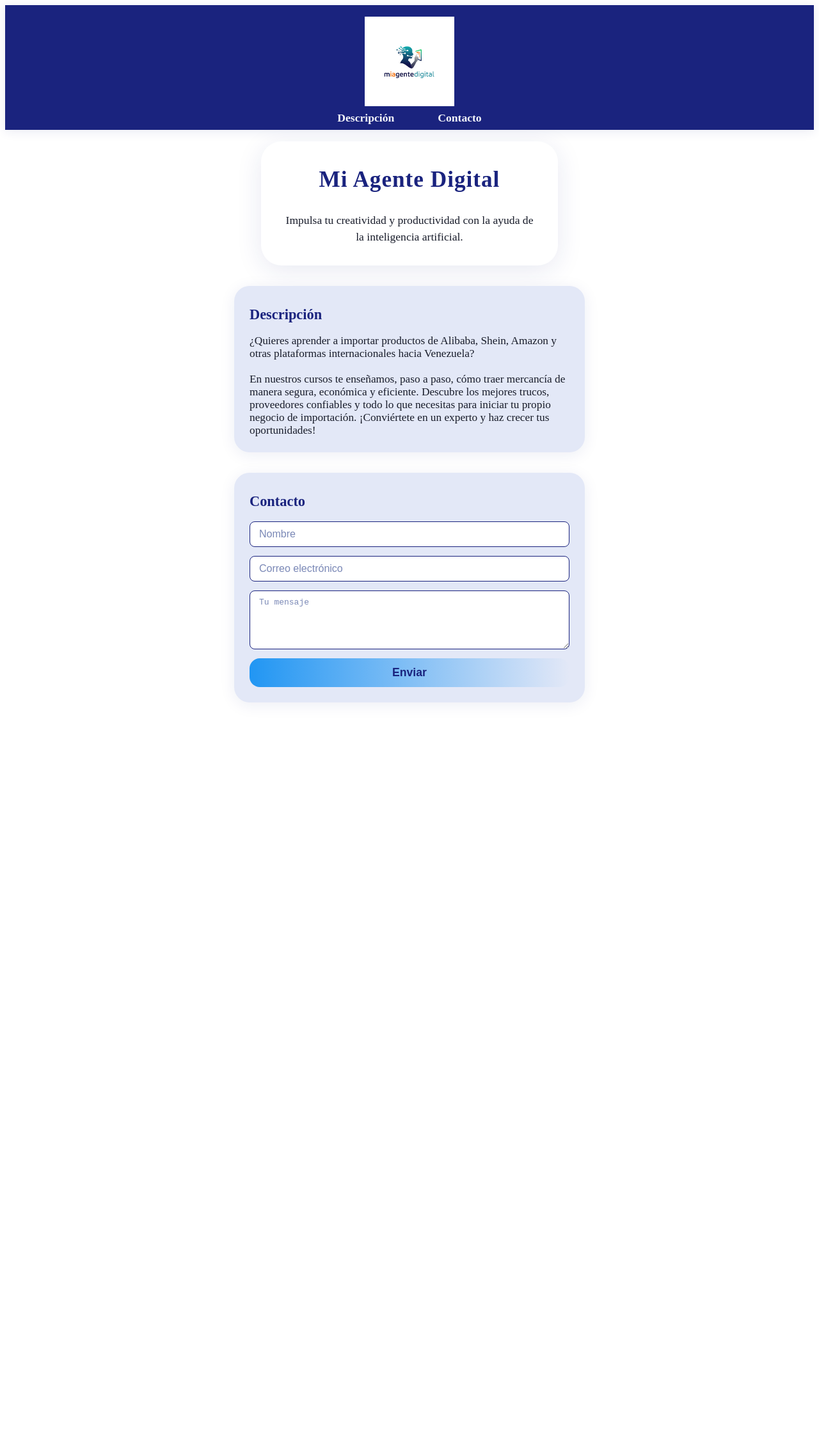
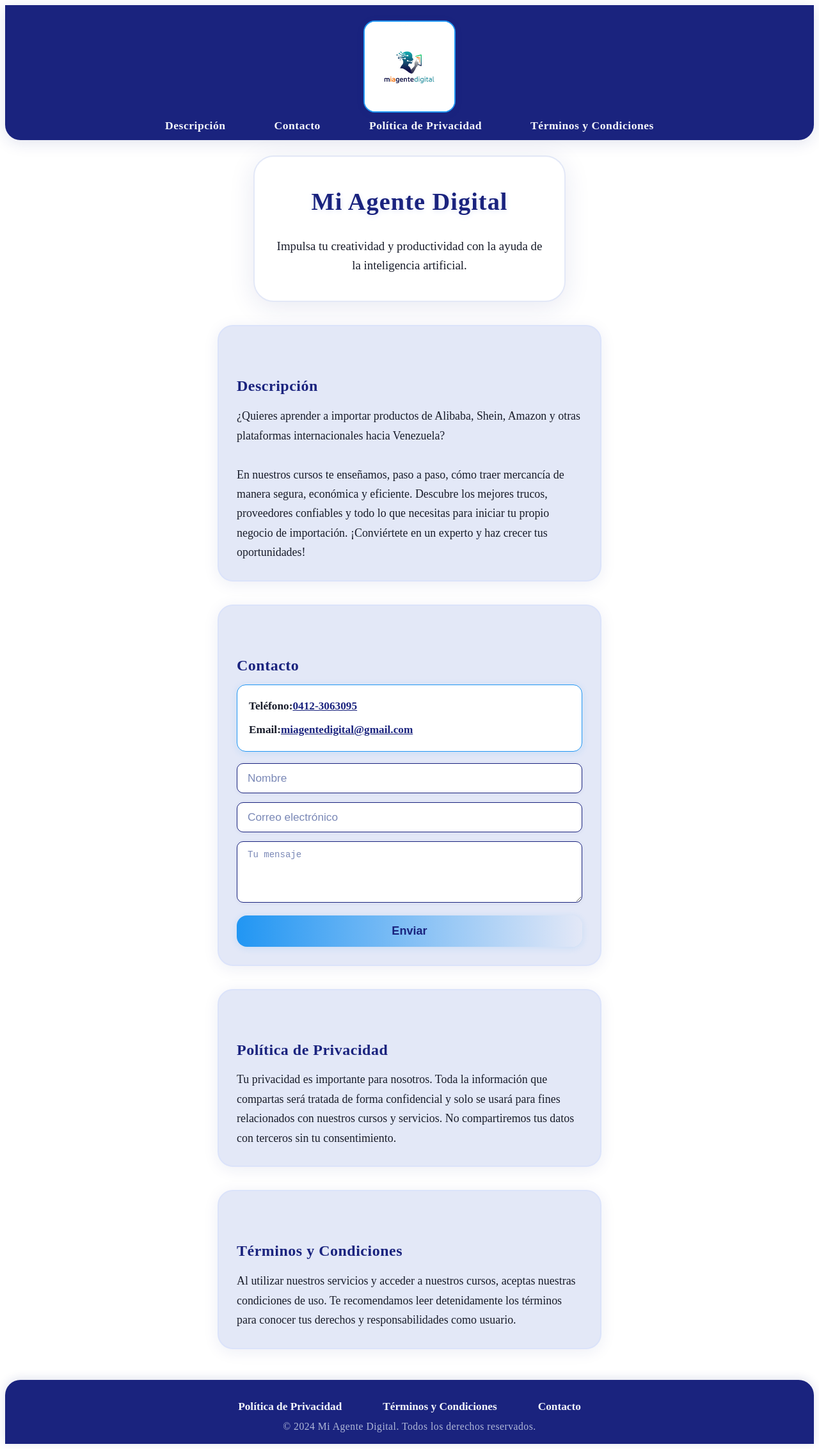
Before and after one commit to jorgrodri/pallets, an Angular app: page / in a window 1280 px wide. Shown: the whole page at 64% size. Before the commit the page ends 1130 px from the top, so only its background shows below. Built offline with nearby package versions, Linux system fonts and the light colour scheme.

Commit message:
arreglos

```diff
--- a/src/app/app.css
+++ b/src/app/app.css
@@ -5,22 +5,27 @@
   flex-direction: column;
   align-items: center;
   background: #1a237e;
-  box-shadow: 0 2px 16px rgba(26, 35, 126, 0.10);
-  padding: 18px 0 8px 0;
-  margin-bottom: 18px;
+  box-shadow: 0 4px 24px rgba(26, 35, 126, 0.13);
+  padding: 24px 0 12px 0;
+  margin-bottom: 24px;
   position: sticky;
   top: 0;
   z-index: 10;
+  border-bottom-left-radius: 24px;
+  border-bottom-right-radius: 24px;
+  transition: box-shadow 0.3s;
 }
 
 .navbar-logo {
   width: 140px;
   height: 140px;
   object-fit: contain;
-  margin-bottom: 8px;
+  margin-bottom: 10px;
   background: #fff;
   display: block;
-  /* Elimino border-radius y box-shadow para imagen cuadrada */
+  border-radius: 18px;
+  box-shadow: 0 2px 12px rgba(26, 35, 126, 0.10);
+  border: 2px solid #2196f3;
 }
 
 .navbar-links {
@@ -36,14 +41,16 @@
   color: #f4f6fb;
   font-weight: 600;
   font-size: 1.1em;
-  padding: 6px 18px;
-  border-radius: 16px;
-  transition: background 0.2s, color 0.2s;
+  padding: 8px 22px;
+  border-radius: 18px;
+  transition: background 0.2s, color 0.2s, box-shadow 0.2s;
+  letter-spacing: 0.5px;
 }
 
 .navbar-links a:hover {
   background: #2196f3;
-  color: #181c2a;
+  color: #fff;
+  box-shadow: 0 2px 12px #2196f3aa;
 }
 
 /* Hero y secciones */
@@ -51,51 +58,95 @@
   background: #fff;
   border-radius: 32px;
   box-shadow: 0 8px 40px rgba(26, 35, 126, 0.10);
-  padding: 40px 32px 32px 32px;
-  max-width: 400px;
+  padding: 48px 32px 40px 32px;
+  max-width: 420px;
   width: 100%;
   text-align: center;
   display: flex;
   flex-direction: column;
   align-items: center;
-  margin: 0 auto 32px auto;
+  margin: 0 auto 36px auto;
+  border: 2px solid #e3e8f7;
 }
 
 .hero-title {
-  font-size: 2.2em;
+  font-size: 2.4em;
   color: #1a237e;
-  margin: 0 0 12px 0;
-  font-weight: 700;
+  margin: 0 0 14px 0;
+  font-weight: 800;
   letter-spacing: 1px;
+  text-shadow: 0 2px 8px #e3e8f7;
 }
 
 .hero-subtitle {
-  font-size: 1.1em;
+  font-size: 1.18em;
   color: #181c2a;
   margin-bottom: 0;
-  line-height: 1.5;
+  line-height: 1.6;
+  font-weight: 500;
 }
 
 .section {
   background: #e3e8f7;
   border-radius: 24px;
   box-shadow: 0 4px 24px rgba(26, 35, 126, 0.08);
-  max-width: 500px;
-  margin: 0 auto 32px auto;
-  padding: 32px 24px 24px 24px;
+  max-width: 540px;
+  margin: 0 auto 36px auto;
+  padding: 80px 28px 28px 28px;
+  border: 2px solid #dbe3fa;
+  transition: box-shadow 0.3s, border 0.3s;
+  position: relative;
+}
+
+@media (max-width: 600px) {
+  html {
+    scroll-padding-top: 160px;
+  }
+  .section {
+    padding-top: 100px;
+  }
 }
 
 .section h2 {
   color: #1a237e;
   margin-top: 0;
-  margin-bottom: 12px;
-  font-size: 1.4em;
+  margin-bottom: 16px;
+  font-size: 1.5em;
+  font-weight: 700;
+  letter-spacing: 0.5px;
 }
 
 .section p {
   color: #181c2a;
+  font-size: 1.12em;
+  margin-bottom: 0;
+  line-height: 1.7;
+}
+
+.contact-info {
+  background: #fff;
+  border-radius: 14px;
+  box-shadow: 0 2px 12px #2196f322;
+  padding: 18px 18px 10px 18px;
+  margin-bottom: 18px;
+  border: 1.5px solid #2196f3;
+  text-align: left;
+}
+
+.contact-info p {
+  margin: 0 0 8px 0;
   font-size: 1.08em;
-  margin-bottom: 0;
+}
+
+.contact-info a {
+  color: #1a237e;
+  text-decoration: underline;
+  font-weight: 600;
+  transition: color 0.2s;
+}
+
+.contact-info a:hover {
+  color: #2196f3;
 }
 
 .contact-form {
@@ -107,13 +158,22 @@
 
 .contact-form input,
 .contact-form textarea {
-  padding: 10px 14px;
+  padding: 12px 16px;
   border: 1.5px solid #1a237e;
-  border-radius: 8px;
-  font-size: 1em;
+  border-radius: 10px;
+  font-size: 1.08em;
   background: #fff;
   color: #181c2a;
   resize: vertical;
+  box-shadow: 0 1px 6px #1a237e11;
+  transition: border 0.2s, box-shadow 0.2s;
+}
+
+.contact-form input:focus,
+.contact-form textarea:focus {
+  border: 1.5px solid #2196f3;
+  outline: none;
+  box-shadow: 0 2px 12px #2196f344;
 }
 
 .contact-form input::placeholder,
@@ -130,17 +190,62 @@
   background: linear-gradient(90deg, #2196f3 0%, #e3e8f7 100%);
   color: #1a237e;
   font-weight: bold;
-  padding: 12px 0;
+  padding: 14px 0;
   border-radius: 16px;
-  font-size: 1.1em;
+  font-size: 1.13em;
   border: none;
   cursor: pointer;
-  transition: background 0.2s, color 0.2s;
+  transition: background 0.2s, color 0.2s, box-shadow 0.2s;
+  box-shadow: 0 2px 12px #2196f322;
+  margin-top: 6px;
 }
 
 .contact-form button:hover {
   background: linear-gradient(90deg, #1a237e 0%, #2196f3 100%);
   color: #fff;
+  box-shadow: 0 4px 24px #1a237e33;
+}
+
+.footer {
+  background: #1a237e;
+  color: #f4f6fb;
+  padding: 32px 0 18px 0;
+  border-top-left-radius: 24px;
+  border-top-right-radius: 24px;
+  box-shadow: 0 -2px 16px #1a237e22;
+  margin-top: 48px;
+  text-align: center;
+}
+
+.footer-links {
+  display: flex;
+  justify-content: center;
+  gap: 32px;
+  list-style: none;
+  padding: 0;
+  margin: 0 0 12px 0;
+}
+
+.footer-links a {
+  color: #f4f6fb;
+  text-decoration: none;
+  font-weight: 600;
+  font-size: 1.08em;
+  padding: 6px 16px;
+  border-radius: 12px;
+  transition: background 0.2s, color 0.2s;
+}
+
+.footer-links a:hover {
+  background: #2196f3;
+  color: #fff;
+}
+
+.footer-copy {
+  font-size: 0.98em;
+  color: #b0b8d8;
+  margin: 0;
+  letter-spacing: 0.5px;
 }
 
 body {
@@ -152,3 +257,22 @@ body {
   color: #181c2a;
   display: block;
 }
+
+html {
+  scroll-behavior: smooth;
+  scroll-padding-top: 120px;
+}
+
+.anchor-offset {
+  display: block;
+  height: 120px;
+  margin-top: -120px;
+  visibility: hidden;
+}
+
+@media (max-width: 600px) {
+  .anchor-offset {
+    height: 160px;
+    margin-top: -160px;
+  }
+}
--- a/src/app/app.html
+++ b/src/app/app.html
@@ -3,19 +3,27 @@
   <ul class="navbar-links">
     <li><a href="#descripcion">Descripción</a></li>
     <li><a href="#contacto">Contacto</a></li>
+    <li><a href="#privacidad">Política de Privacidad</a></li>
+    <li><a href="#terminos">Términos y Condiciones</a></li>
   </ul>
 </nav>
 <main class="hero">
   <h1 class="hero-title">Mi Agente Digital</h1>
   <p class="hero-subtitle">Impulsa tu creatividad y productividad con la ayuda de la inteligencia artificial.</p>
 </main>
-<section id="descripcion" class="section">
+<div id="descripcion" class="anchor-offset"></div>
+<section class="section">
   <h2>Descripción</h2>
   <p>¿Quieres aprender a importar productos de Alibaba, Shein, Amazon y otras plataformas internacionales hacia Venezuela? <br><br>
   En nuestros cursos te enseñamos, paso a paso, cómo traer mercancía de manera segura, económica y eficiente. Descubre los mejores trucos, proveedores confiables y todo lo que necesitas para iniciar tu propio negocio de importación. ¡Conviértete en un experto y haz crecer tus oportunidades!</p>
 </section>
-<section id="contacto" class="section">
+<div id="contacto" class="anchor-offset"></div>
+<section class="section">
   <h2>Contacto</h2>
+  <div class="contact-info">
+    <p><strong>Teléfono:</strong> <a href="tel:04123063095">0412-3063095</a></p>
+    <p><strong>Email:</strong> <a href="mailto:miagentedigital@gmail.com">miagentedigital&#64;gmail.com</a></p>
+  </div>
   <form class="contact-form">
     <input type="text" placeholder="Nombre" required>
     <input type="email" placeholder="Correo electrónico" required>
@@ -23,3 +31,21 @@
     <button type="submit">Enviar</button>
   </form>
 </section>
+<div id="privacidad" class="anchor-offset"></div>
+<section class="section">
+  <h2>Política de Privacidad</h2>
+  <p>Tu privacidad es importante para nosotros. Toda la información que compartas será tratada de forma confidencial y solo se usará para fines relacionados con nuestros cursos y servicios. No compartiremos tus datos con terceros sin tu consentimiento.</p>
+</section>
+<div id="terminos" class="anchor-offset"></div>
+<section class="section">
+  <h2>Términos y Condiciones</h2>
+  <p>Al utilizar nuestros servicios y acceder a nuestros cursos, aceptas nuestras condiciones de uso. Te recomendamos leer detenidamente los términos para conocer tus derechos y responsabilidades como usuario.</p>
+</section>
+<footer class="footer">
+  <ul class="footer-links">
+    <li><a href="#privacidad">Política de Privacidad</a></li>
+    <li><a href="#terminos">Términos y Condiciones</a></li>
+    <li><a href="#contacto">Contacto</a></li>
+  </ul>
+  <p class="footer-copy">&copy; 2024 Mi Agente Digital. Todos los derechos reservados.</p>
+</footer>
```
